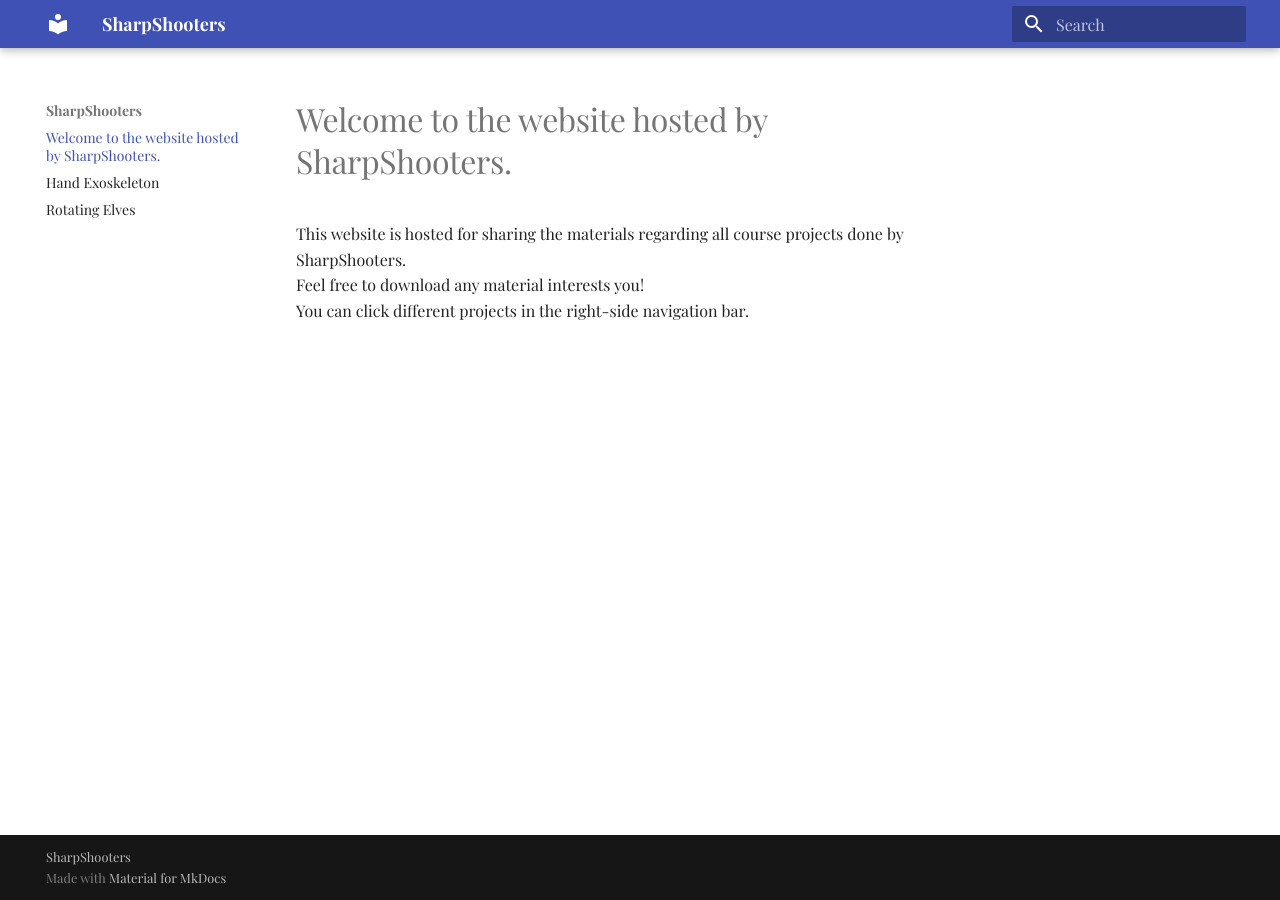
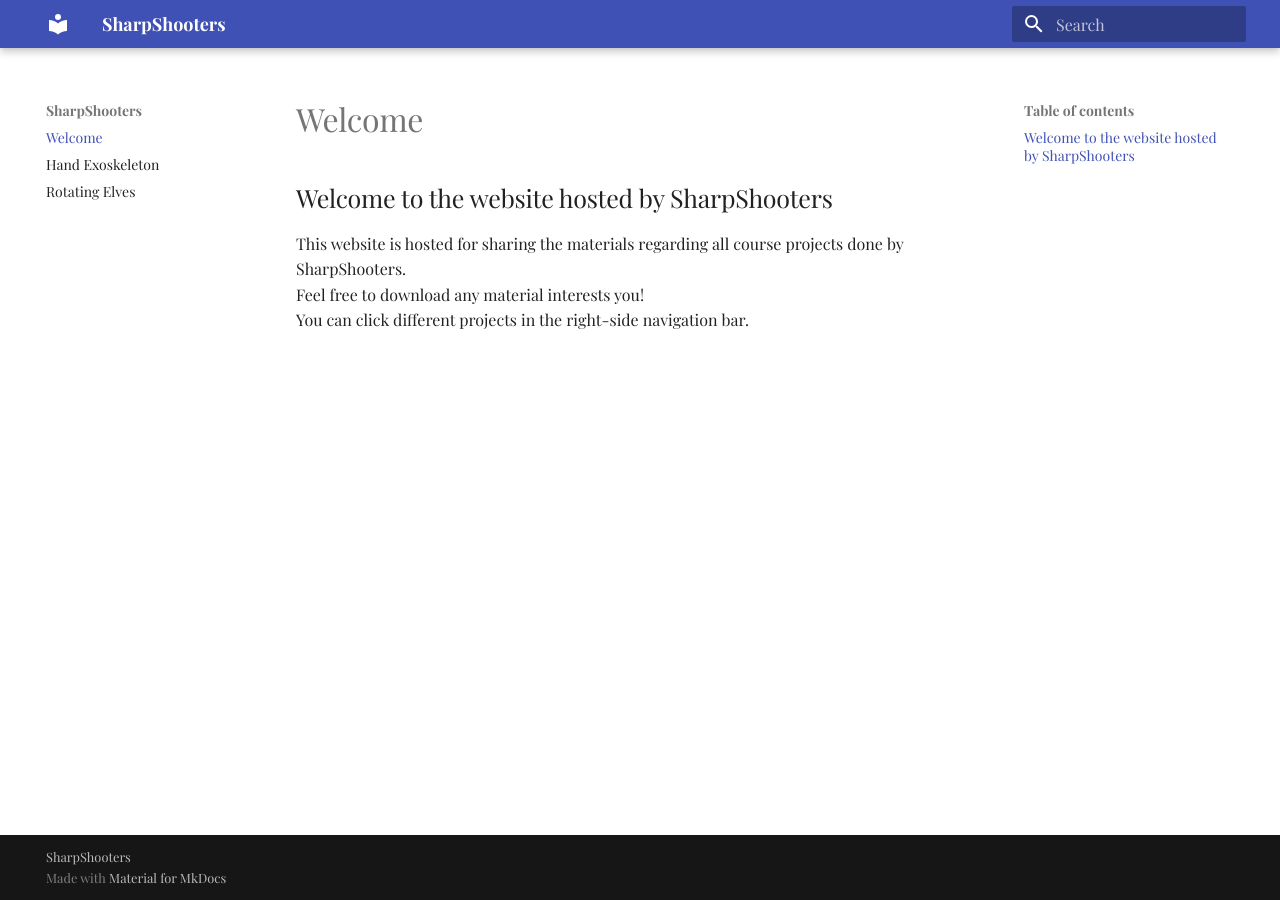
Before and after one commit to GuanQinG-GitHub/Rotating-Elves, an MkDocs documentation site: the page built from docs/index.md, in a window 1280 px wide. Built offline with MkDocs 1.6.1 and Material for MkDocs 9.7.7, drawn with Linux system fonts in a browser that asks for light colours; some web fonts are replaced.

Commit message:
Update index.md

```diff
--- a/docs/index.md
+++ b/docs/index.md
@@ -1,4 +1,5 @@
-# Welcome to the website hosted by SharpShooters.
+# Welcome
+## Welcome to the website hosted by SharpShooters
 This website is hosted for sharing the materials regarding all course projects done by SharpShooters.
 Feel free to download any material interests you!
 You can click different projects in the right-side navigation bar.
```
